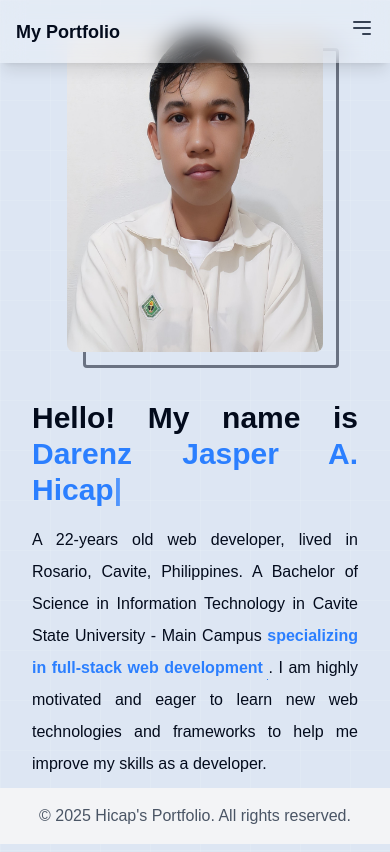
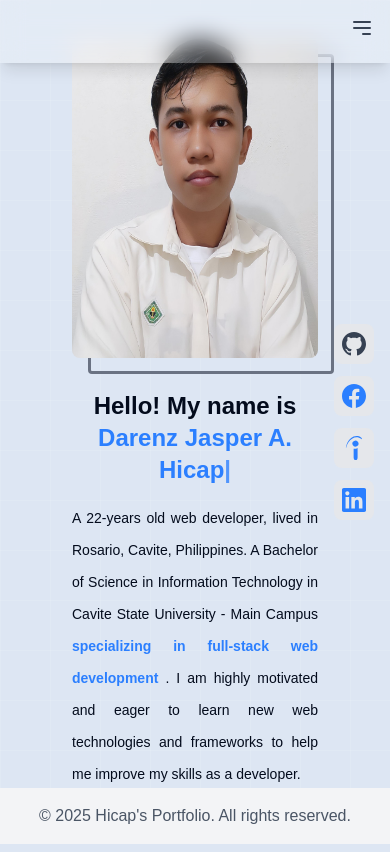
Before and after one commit to Hakdoooooooooooog/Portfolio_v2_NextJS, a Next.js app: page / in a window 390 px wide. Built offline with nearby package versions, Linux system fonts and the light colour scheme.

Commit message:
feat: enhance HomeSection layout and add social media links; update Navbar for improved responsiveness

```diff
--- a/components/Home.tsx
+++ b/components/Home.tsx
@@ -46,16 +46,17 @@
     <section
       id="hero"
       ref={refSection}
-      className={`flex items-center p-8 gap-12 m-auto max-w-[1200px] flex-wrap-reverse opacity-0`}
+      className={`relative p-8 gap-12 w-full m-auto opacity-0`}
     >
-      <div className="flex-[1_0_70%] mb-6 text-justify self-start">
-        <h1 className="text-3xl font-bold mb-4">
+      <div className="flex flex-col md:flex-row items-center gap-8 max-w-[1200px] m-auto text-center md:text-left px-10">
+        <div className="flex-1 order-2 md:order-1">
+          <h1 className="text-2xl md:text-3xl font-bold mb-4">
             Hello! My name is{" "}
             <span ref={refSpanText} className="text-blue-500 relative" />
           </h1>
-        <p className="text-md leading-8 mb-4">
-          A 22-years old web developer, lived in Rosario, Cavite, Philippines. A
-          Bachelor of Science in Information Technology in Cavite State
+          <p className="text-sm md:text-md leading-8 mb-4 text-justify">
+            A 22-years old web developer, lived in Rosario, Cavite, Philippines.
+            A Bachelor of Science in Information Technology in Cavite State
             University - Main Campus{" "}
             <span
               className="text-blue-500 font-semibold relative before:absolute before:content-[''] before:w-full before:h-[1px] before:bg-blue-500 before:-bottom-1 before:left-0 before:transition-all before:duration-300 hover:before:w-0 hover:text-gray-700 dark:hover:text-gray-300 transition-all duration-300"
@@ -67,7 +68,7 @@
             frameworks to help me improve my skills as a developer.
           </p>
         </div>
-      <div className="relative flex-[1_1_auto] w-full max-w-[256px] max-h-[20rem] m-auto">
+        <div className="relative flex-1 w-full max-w-2xs order-1 md:order-2">
           <div className="h-[20rem]">
             <Image
               priority
@@ -81,6 +82,75 @@
             <span className="absolute z-0 top-4 left-4 border-3 border-gray-500 text-white text-xs px-2 py-1 rounded size-full" />
           </div>
         </div>
+      </div>
+      <div className="absolute top-1/2 right-4 transform -translate-y-1/2 flex flex-col gap-3">
+        {/* GitHub */}
+        <a
+          href="https://github.com/yourusername"
+          target="_blank"
+          rel="noopener noreferrer"
+          className="p-2 rounded-lg bg-gray-200 dark:bg-gray-800/50 hover:bg-blue-100 dark:hover:bg-gray-700 transition-colors duration-300"
+        >
+          <svg
+            className="w-6 h-6 text-gray-700 dark:text-white"
+            fill="currentColor"
+            viewBox="0 0 24 24"
+          >
+            <path d="M12 0c-6.626 0-12 5.373-12 12 0 5.302 3.438 9.8 8.207 11.387.599.111.793-.261.793-.577v-2.234c-3.338.726-4.033-1.416-4.033-1.416-.546-1.387-1.333-1.756-1.333-1.756-1.089-.745.083-.729.083-.729 1.205.084 1.839 1.237 1.839 1.237 1.07 1.834 2.807 1.304 3.492.997.107-.775.418-1.305.762-1.604-2.665-.305-5.467-1.334-5.467-5.931 0-1.311.469-2.381 1.236-3.221-.124-.303-.535-1.524.117-3.176 0 0 1.008-.322 3.301 1.23.957-.266 1.983-.399 3.003-.404 1.02.005 2.047.138 3.006.404 2.291-1.552 3.297-1.23 3.297-1.23.653 1.653.242 2.874.118 3.176.77.84 1.235 1.911 1.235 3.221 0 4.609-2.807 5.624-5.479 5.921.43.372.823 1.102.823 2.222v3.293c0 .319.192.694.801.576 4.765-1.589 8.199-6.086 8.199-11.386 0-6.627-5.373-12-12-12z" />
+          </svg>
+        </a>
+
+        {/* Facebook */}
+        <a
+          href="https://facebook.com/yourprofile"
+          target="_blank"
+          rel="noopener noreferrer"
+          className="p-2 rounded-lg bg-gray-200 dark:bg-gray-800/50 hover:bg-blue-100 dark:hover:bg-gray-700 transition-colors duration-300"
+        >
+          <svg
+            className="w-6 h-6 text-blue-500"
+            fill="currentColor"
+            viewBox="0 0 24 24"
+          >
+            <path d="M24 12.073c0-6.627-5.373-12-12-12s-12 5.373-12 12c0 5.99 4.388 10.954 10.125 11.854v-8.385H7.078v-3.47h3.047V9.43c0-3.007 1.792-4.669 4.533-4.669 1.312 0 2.686.235 2.686.235v2.953H15.83c-1.491 0-1.956.925-1.956 1.874v2.25h3.328l-.532 3.47h-2.796v8.385C19.612 23.027 24 18.062 24 12.073z" />
+          </svg>
+        </a>
+
+        {/* Indeed */}
+        <a
+          href="https://profile.indeed.com/p/yourprofile"
+          target="_blank"
+          rel="noopener noreferrer"
+          className="p-2 rounded-lg bg-gray-200 dark:bg-gray-800/50 hover:bg-blue-100 dark:hover:bg-gray-700 transition-colors duration-300"
+        >
+          <svg
+            className="w-6 h-6 text-blue-500"
+            fill="currentColor"
+            viewBox="0 0 24 24"
+          >
+            <path
+              xmlns="http://www.w3.org/2000/svg"
+              d="M14.822 10.308a3.018 3.018 0 111.32-4.038 3.006 3.006 0 01-1.32 4.044zM11.6.572c2.47-.901 5.294-.852 7.408.982a3.587 3.587 0 011.023 1.37c.213.69-.749-.07-.88-.168a9.407 9.407 0 00-2.15-1.095C12.837.386 8.897 2.707 6.463 6.316a19.505 19.505 0 00-2.248 5.126 2.918 2.918 0 01-.213.642c-.107.204-.049-.547-.049-.572a15.821 15.821 0 01.43-2.239C5.511 5.34 8.01 2.065 11.6.565zm.037 20.993v-8.763c.249.025.486.037.736.037a6.167 6.167 0 003.219-.895v9.62c0 .822-.15 1.43-.52 1.826A1.874 1.874 0 0113.62 24a1.825 1.825 0 01-1.427-.609c-.368-.404-.56-1.013-.56-1.825z"
+            />
+          </svg>
+        </a>
+
+        {/* LinkedIn */}
+        <a
+          href="https://linkedin.com/in/yourprofile"
+          target="_blank"
+          rel="noopener noreferrer"
+          className="p-2 rounded-lg bg-gray-200 dark:bg-gray-800/50 hover:bg-blue-100 dark:hover:bg-gray-700 transition-colors duration-300"
+        >
+          <svg
+            className="w-6 h-6 text-blue-500"
+            fill="currentColor"
+            viewBox="0 0 24 24"
+          >
+            <path d="M20.447 20.452h-3.554v-5.569c0-1.328-.027-3.037-1.852-3.037-1.853 0-2.136 1.445-2.136 2.939v5.667H9.351V9h3.414v1.561h.046c.477-.9 1.637-1.85 3.37-1.85 3.601 0 4.267 2.37 4.267 5.455v6.286zM5.337 7.433c-1.144 0-2.063-.926-2.063-2.065 0-1.138.92-2.063 2.063-2.063 1.14 0 2.064.925 2.064 2.063 0 1.139-.925 2.065-2.064 2.065zm1.782 13.019H3.555V9h3.564v11.452zM22.225 0H1.771C.792 0 0 .774 0 1.729v20.542C0 23.227.792 24 1.771 24h20.451C23.2 24 24 23.227 24 22.271V1.729C24 .774 23.2 0 22.222 0h.003z" />
+          </svg>
+        </a>
+      </div>
     </section>
   );
 };
--- a/components/Navbar/index.tsx
+++ b/components/Navbar/index.tsx
@@ -13,13 +13,7 @@
           "fixed z-999 w-full bg-white/20 dark:bg-gray-800/20 backdrop-blur-md shadow-lg"
         }
       >
-        <NavigationMenu.List className="flex items-center justify-between p-4">
-          <NavigationMenu.Item>
-            <NavigationMenu.Link href="/" className="text-lg font-bold">
-              My Portfolio
-            </NavigationMenu.Link>
-          </NavigationMenu.Item>
-
+        <NavigationMenu.List className="flex items-center justify-end md:justify-center p-4">
           <NavigationMenu.List className="hidden sm:flex items-center space-x-4">
             <NavItems items={navLinks} />
             <NavigationMenu.Item>
--- a/utils/constants/index.ts
+++ b/utils/constants/index.ts
@@ -6,6 +6,7 @@
 } from "../types";
 
 export const navLinks: TNavigationLink[] = [
+  { label: "About Me", href: "/" },
   { label: "Skills & certificates", href: "/skills-and-certificates" },
   { label: "Projects", href: "/projects" },
   { label: "Experiences", href: "/experiences" },
```
Lines whose indentation alone changed are shown as unchanged.
